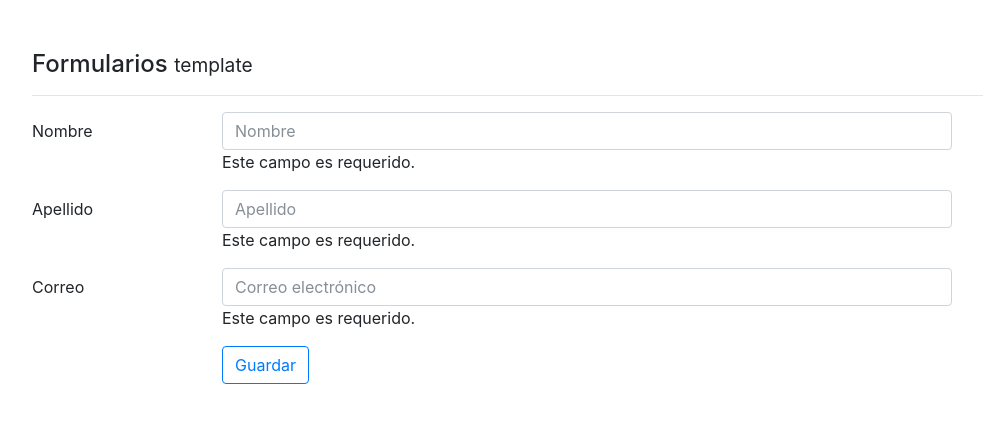
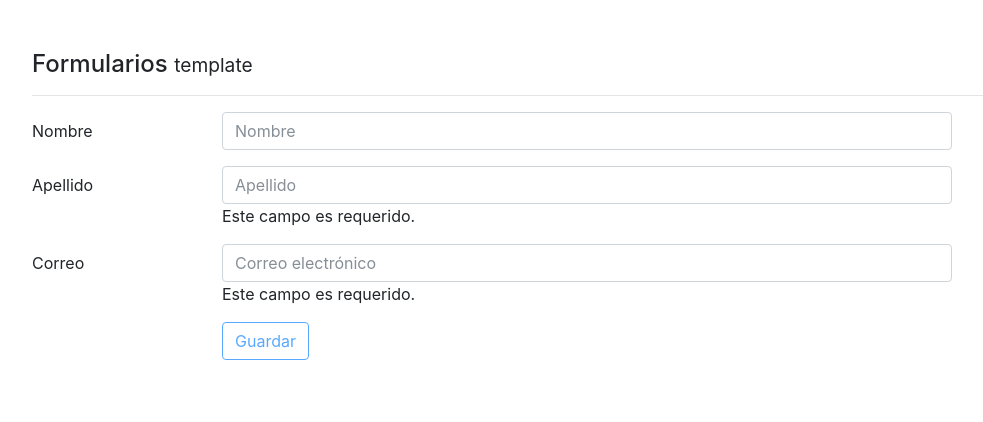
Before and after one commit to ernestoaguaysol/formularios, an Angular app: page / in a window 1280 px wide. Shown: the top 422 px of the page, without its empty margins (53-1036 px from the left). Built offline with nearby package versions, Linux system fonts and the light colour scheme.

Commit message:
bootstrap validaciones template

```diff
--- a/src/app/components/template/template.component.html
+++ b/src/app/components/template/template.component.html
@@ -8,7 +8,8 @@
       <label class="col-2 col-form-label">Nombre</label>
       <div class="col-8">
 
-        <input class="form-control"
+        <input [ngClass]="{'is-invalid': (nombre.errors?.minlength || nombre.errors?.required) && nombre.touched }"
+               class="form-control is-invalid"
                type="text"
                placeholder="Nombre"
                name="nombre"
@@ -17,10 +18,12 @@
                required
                #nombre="ngModel">
 
-              <div *ngIf="nombre.errors?.required">
+              <div class="invalid-feedback"
+                *ngIf="nombre.errors?.required">
                 Este campo es requerido.
               </div>
-              <div *ngIf="nombre.errors?.minlength">
+              <div class="invalid-feedback"
+               *ngIf="nombre.errors?.minlength">
                 Por lo menos {{ nombre.errors.minlength.requiredLength }} caracteres.
               </div>
       </div>
@@ -77,7 +80,10 @@
   <div class="form-group row">
     <label class="col-2 col-form-label">&nbsp;</label>
     <div class="input-group col-md-8">
-      <button type="submit" class="btn btn-outline-primary">
+      <button
+        [disabled]="!forma.valid"
+        type="submit"
+        class="btn btn-outline-primary">
         Guardar
       </button>
     </div>
```
